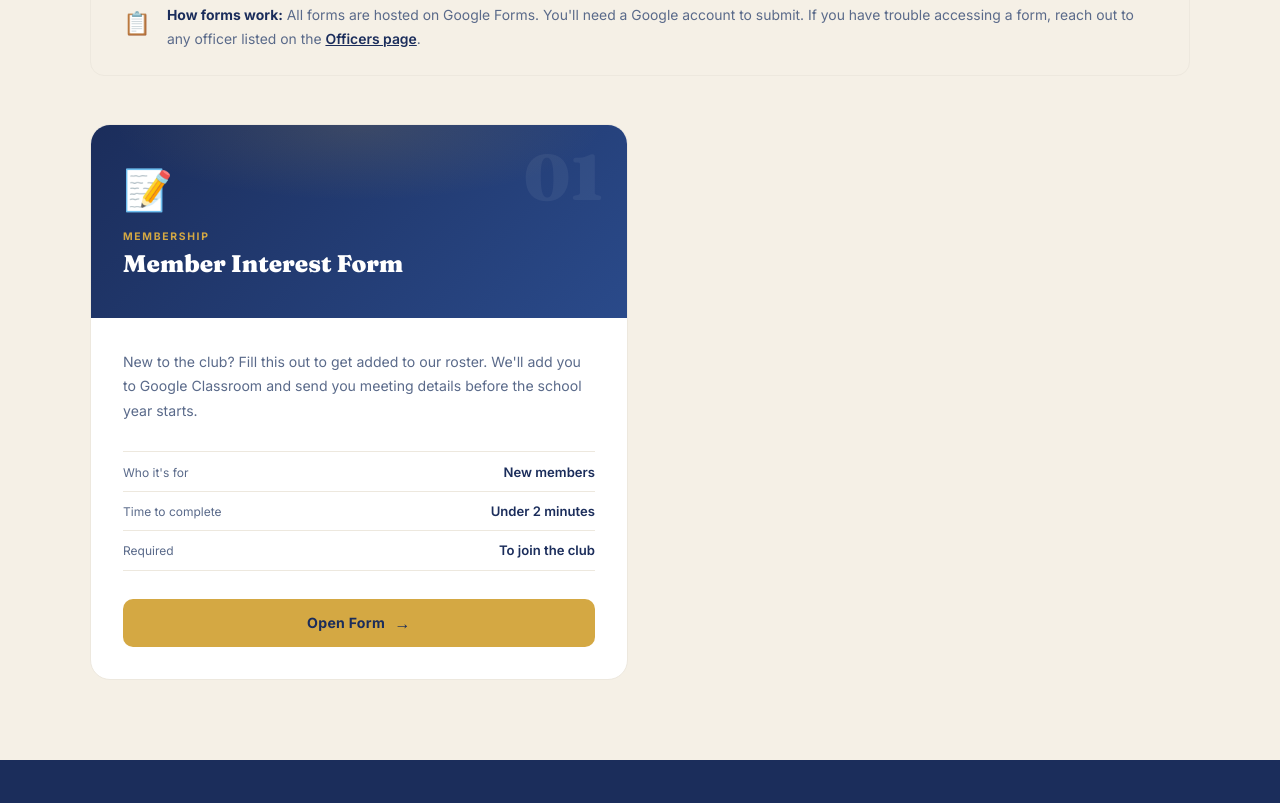
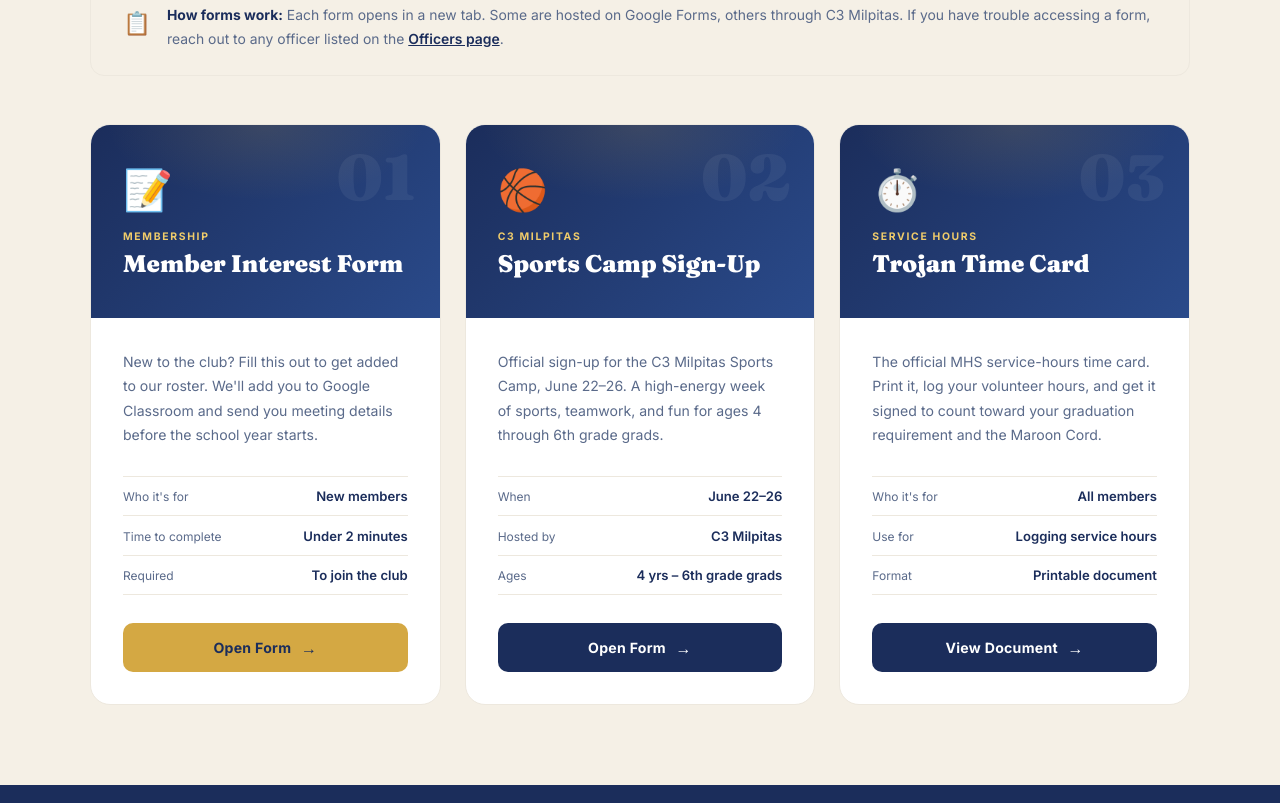
Before and after one commit to MilpitasCCO/milpitas-cco, a plain HTML site: page forms.html in a window 1280 px wide. Shown: the part 497-1300 px from the top of the page. Drawn offline with Linux system fonts and the light colour scheme.

Commit message:
Rename form to Sports Camp Sign-Up, add sign-up link to Sports Camp event

```diff
--- a/forms.html
+++ b/forms.html
@@ -10,10 +10,11 @@
 <style>
 .forms-grid {
   display: grid;
-  grid-template-columns: 1fr 1fr;
+  grid-template-columns: repeat(3, 1fr);
   gap: 1.5rem;
   margin-top: 3rem;
 }
+@media (max-width: 920px) { .forms-grid { grid-template-columns: 1fr 1fr; } }
 
 .form-card {
   background: var(--white);
@@ -53,7 +54,7 @@
 .form-card-label {
   font-size: 0.65rem; font-weight: 700;
   letter-spacing: 0.16em; text-transform: uppercase;
-  color: var(--gold); margin-bottom: 0.5rem;
+  color: var(--gold-lt); margin-bottom: 0.5rem;
   position: relative;
 }
 .form-card-title {
@@ -159,7 +160,7 @@
       <div class="info-banner reveal">
         <div class="info-banner-icon">📋</div>
         <div>
-          <strong>How forms work:</strong> All forms are hosted on Google Forms. You'll need a Google account to submit. If you have trouble accessing a form, reach out to any officer listed on the <a href="officers.html" style="color:var(--navy);font-weight:600">Officers page</a>.
+          <strong>How forms work:</strong> Each form opens in a new tab. Some are hosted on Google Forms, others through C3 Milpitas. If you have trouble accessing a form, reach out to any officer listed on the <a href="officers.html" style="color:var(--navy);font-weight:600">Officers page</a>.
         </div>
       </div>
 
@@ -197,6 +198,69 @@
           </div>
         </div>
 
+        <!-- FORM 2: Sports Camp -->
+        <div class="form-card reveal reveal-delay-2">
+          <div class="form-card-top">
+            <div class="form-card-number">02</div>
+            <div class="form-icon">🏀</div>
+            <div class="form-card-label">C3 Milpitas</div>
+            <div class="form-card-title">Sports Camp Sign-Up</div>
+          </div>
+          <div class="form-card-body">
+            <p class="form-card-desc">
+              Official sign-up for the C3 Milpitas Sports Camp, June 22–26. A high-energy week of sports, teamwork, and fun for ages 4 through 6th grade grads.
+            </p>
+            <div class="form-details">
+              <div class="form-detail-row">
+                <span class="form-detail-label">When</span>
+                <span class="form-detail-val">June 22–26</span>
+              </div>
+              <div class="form-detail-row">
+                <span class="form-detail-label">Hosted by</span>
+                <span class="form-detail-val">C3 Milpitas</span>
+              </div>
+              <div class="form-detail-row">
+                <span class="form-detail-label">Ages</span>
+                <span class="form-detail-val">4 yrs – 6th grade grads</span>
+              </div>
+            </div>
+            <a href="https://forms.fellowshipone.com/?formId=614f1ed2-a2c0-4ebf-ae6f-eb92413c6e28" target="_blank" rel="noopener" class="btn-form-link">
+              Open Form <span class="btn-arrow">→</span>
+            </a>
+          </div>
+        </div>
+
+        <!-- FORM 3: Trojan Time Card -->
+        <div class="form-card reveal reveal-delay-3">
+          <div class="form-card-top">
+            <div class="form-card-number">03</div>
+            <div class="form-icon">⏱️</div>
+            <div class="form-card-label">Service Hours</div>
+            <div class="form-card-title">Trojan Time Card</div>
+          </div>
+          <div class="form-card-body">
+            <p class="form-card-desc">
+              The official MHS service-hours time card. Print it, log your volunteer hours, and get it signed to count toward your graduation requirement and the Maroon Cord.
+            </p>
+            <div class="form-details">
+              <div class="form-detail-row">
+                <span class="form-detail-label">Who it's for</span>
+                <span class="form-detail-val">All members</span>
+              </div>
+              <div class="form-detail-row">
+                <span class="form-detail-label">Use for</span>
+                <span class="form-detail-val">Logging service hours</span>
+              </div>
+              <div class="form-detail-row">
+                <span class="form-detail-label">Format</span>
+                <span class="form-detail-val">Printable document</span>
+              </div>
+            </div>
+            <a href="https://www.scribd.com/document/841275334/PAPER-Trojan-Time-Card" target="_blank" rel="noopener" class="btn-form-link">
+              View Document <span class="btn-arrow">→</span>
+            </a>
+          </div>
+        </div>
 
       </div>
     </div>
@@ -226,6 +290,8 @@
 </div>
 
 <script>
+const nav=document.querySelector('.site-nav'),sp=document.getElementById('sp');
+window.addEventListener('scroll',()=>{nav.classList.toggle('scrolled',window.scrollY>40);if(sp){const h=document.documentElement;sp.style.transform='scaleX('+(h.scrollTop/(h.scrollHeight-h.clientHeight))+')';}},{passive:true});
 const io = new IntersectionObserver(e => e.forEach(x => {
   if (x.isIntersecting) { x.target.classList.add('up'); io.unobserve(x.target); }
 }), { threshold: 0.1 });
```
Also changed, not shown: events.html (+23 -10 lines).
